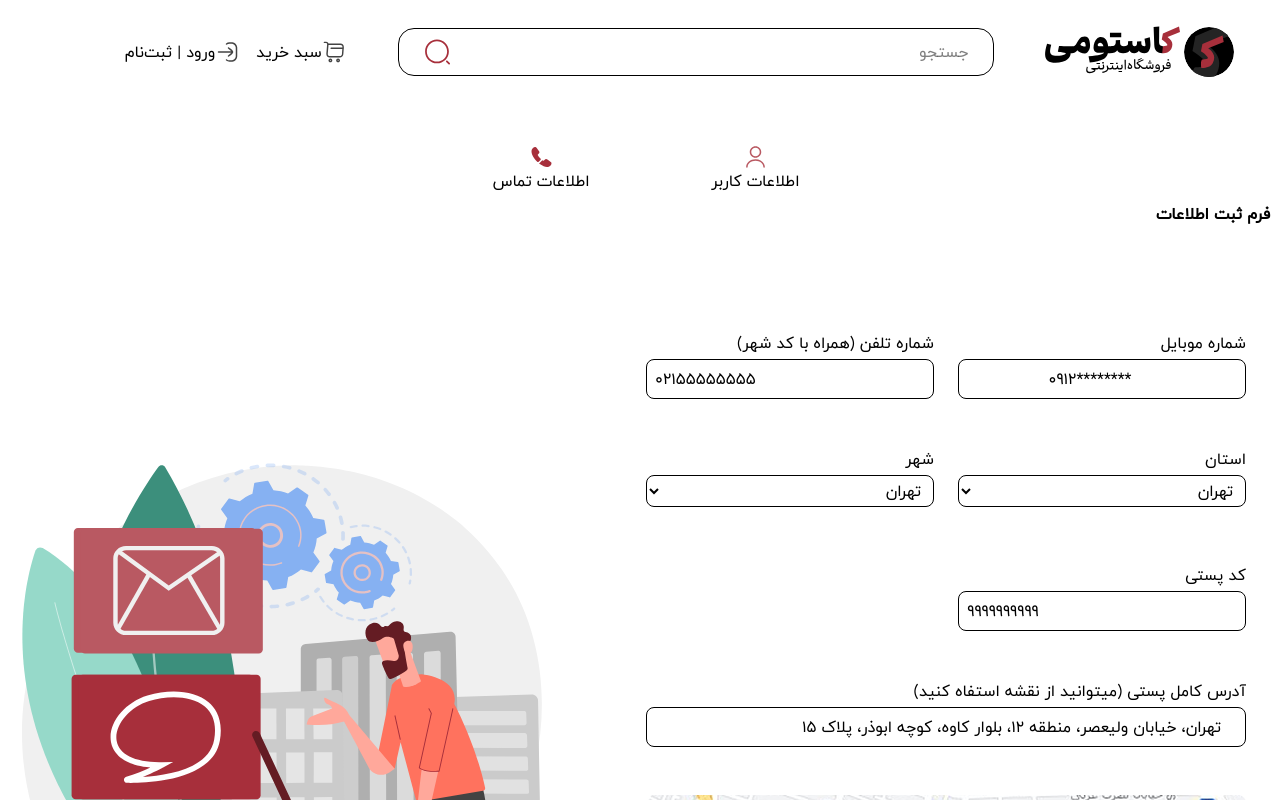
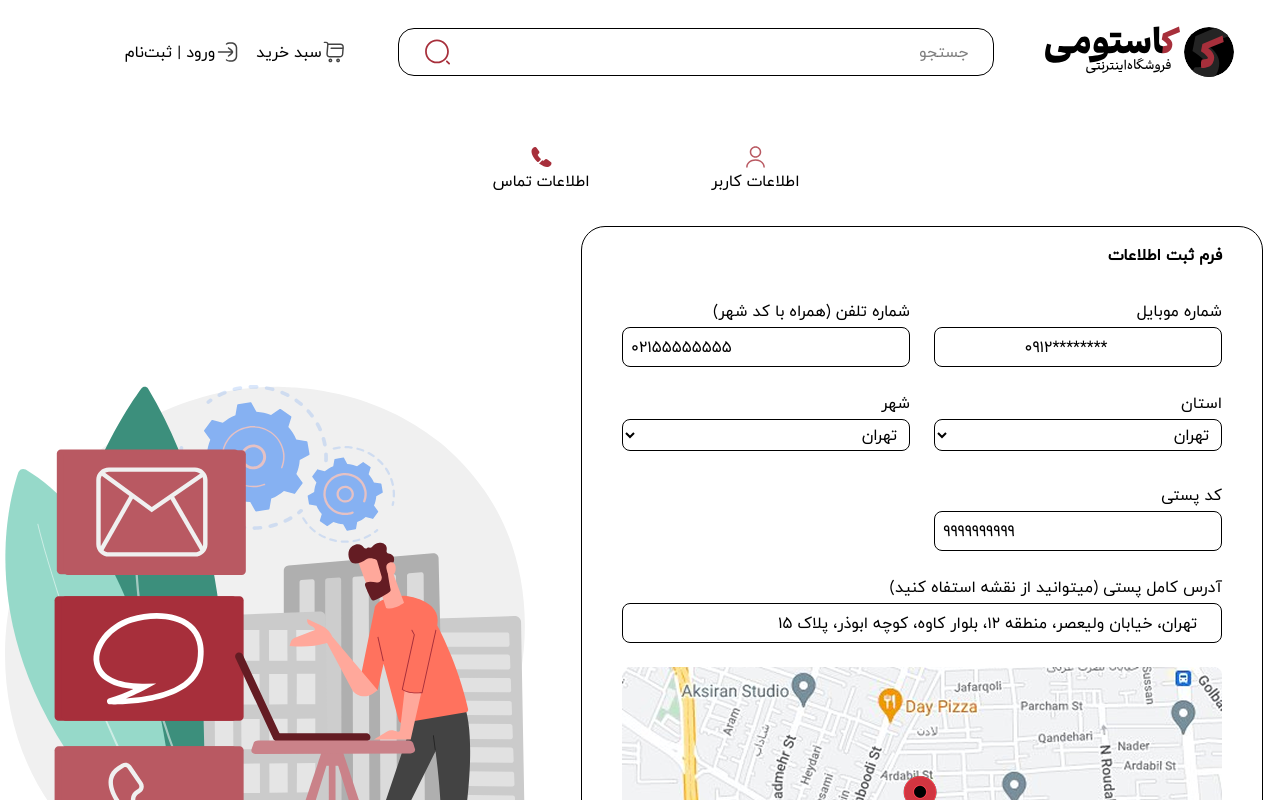
Before and after one commit to Zeinab-Jannati/UI403-4-WD-Customme-Project, a React (Vite) app: page / in a window 1280 px wide. Shown: the top 800 px of the page. Built offline with nearby package versions, Linux system fonts and the light colour scheme.

Commit message:
fix Usr Sign Up Page

```diff
--- a/src/components/Contact.jsx
+++ b/src/components/Contact.jsx
@@ -13,6 +13,11 @@ const contact = () => {
                     <img src={ userInfo } alt="user-info" />
                     <span>اطلاعات کاربر</span>
                 </div>
+
+                <div>
+
+                </div>
+
                 <div className="flex flex-col items-center justify-center">
                     <img src={contactInfo} alt="contact-info" />
                     <span className=''>اطلاعات تماس</span>
--- a/src/pages/UserSignUp.jsx
+++ b/src/pages/UserSignUp.jsx
@@ -17,14 +17,14 @@ const UserSignUp = () => {
 
         <Contact />
         {/* todo: fix the form! */}
-        <div className='flex justify-center gap-[3.5rem]'>
-            <div>
-                <h3 className='font-bold'>فرم ثبت اطلاعات</h3>
+        <div className='flex justify-center gap-[3.5rem] mt-[1.5rem] mr-[1.5rem] mb-[4.375rem] '>
+            <div className=' border flex flex-col p-[1rem] rounded-[24px]'  style={{ borderColor: "var(--color-custome-gray-4:)"}}>
+                <h3 className='font-bold' style={{ marginRight: "1.5rem" }}>فرم ثبت اطلاعات</h3>
                 {/* h-[50.75rem] */}
-                <form action="submit" className='flex flex-wrap w-[40.5rem] h-auto overflow-hidden rounded-[1.5rem] mb-[4.375rem] mt-[5.0625rem] items-start gap-y-[1.5rem] mr-[1.5rem] '>
+                <form action="submit" className='flex flex-wrap justify-center w-[40.5rem] h-auto overflow-hidden mt-[2rem] items-start gap-y-[1.5rem] '>
                     <div>
-                        <div className='flex gap-[1.5rem]'>
-                            <div className='w-[18rem] h-[4.25rem] my-[1.5rem] '>
+                        <div className='flex gap-[1.5rem] '>
+                            <div className='w-[18rem] h-[4.25rem]'>
                                 <div>
                                     <label for='phone-number'>شماره موبایل</label>
                                 </div>
@@ -32,7 +32,7 @@ const UserSignUp = () => {
                                     <input className='border rounded-[8px] w-full h-[2.5rem] mt-[0.25rem] text-center' type="tel" id='phone-number' value='۰۹۱۲********'/>
                                 </div>
                             </div>
-                            <div className='w-[18rem] h-[4.25rem] my-[1.5rem] '>
+                            <div className='w-[18rem] h-[4.25rem]'>
                                 <div>
                                     <label for='phone-number'>شماره تلفن (همراه با کد شهر)</label>
                                 </div>
@@ -41,8 +41,8 @@ const UserSignUp = () => {
                                 </div>
                             </div>
                         </div>
-                        <div className='flex gap-[1.5rem] mb-0'>
-                            <div className='w-[18rem] h-[4.25rem] my-[1.5rem]'>
+                        <div className='flex gap-[1.5rem] my-[1.5rem]'>
+                            <div className='w-[18rem] h-[4.25rem]'>
                                 <div>
                                     <label for='phone-number'>استان</label>
                                 </div>
@@ -53,7 +53,7 @@ const UserSignUp = () => {
                                     <option value="اصفهان">اصفهان</option>
                                 </select>
                             </div>
-                            <div className='w-[18rem] h-[4.25rem] my-[1.5rem]'>
+                            <div className='w-[18rem] h-[4.25rem]'>
                                 <div>
                                     <label for='phone-number'>شهر</label>
                                 </div>
@@ -65,7 +65,7 @@ const UserSignUp = () => {
                             </div>
                         </div>
                         <div className='flex gap-[1.5rem]'>
-                            <div className='w-[18rem] h-[4.25rem] my-[1.5rem] '>
+                            <div className='w-[18rem] h-[4.25rem]'>
                                 <div>
                                     <label for='phone-number'>کد پستی</label>
                                 </div>
@@ -74,7 +74,7 @@ const UserSignUp = () => {
                                 </div>
                             </div>
                         </div>
-                        <div className='w-full h-[4.25rem] my-[1.5rem]'>
+                        <div className='w-full h-[4.25rem] mt-[1.5rem]'>
                             <div>
                                 <label for='phone-number'>آدرس  کامل  پستی (میتوانید از نقشه استفاه کنید)</label>
                             </div>
@@ -86,7 +86,7 @@ const UserSignUp = () => {
 
 
                     <img src={ map } alt="map" className='w-[37.5rem] h-[18.75rem]'/>
-                    <div className="w-full">
+                    <div className="w-full" style={{ marginRight: "1.5rem" }}>
                         <button className='w-[11.5rem] h-[3rem] rounded-[8px] text-white' style={{ backgroundColor: "var(--color-primary)"}}>ثبت اطلاعات</button>
                     </div>
 
```
